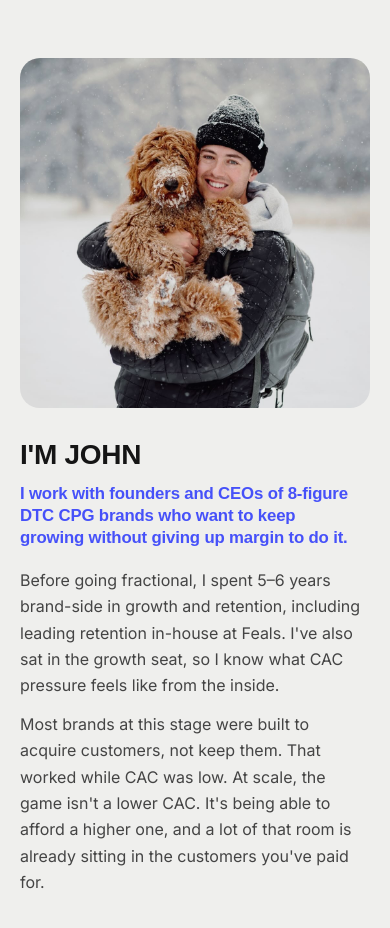
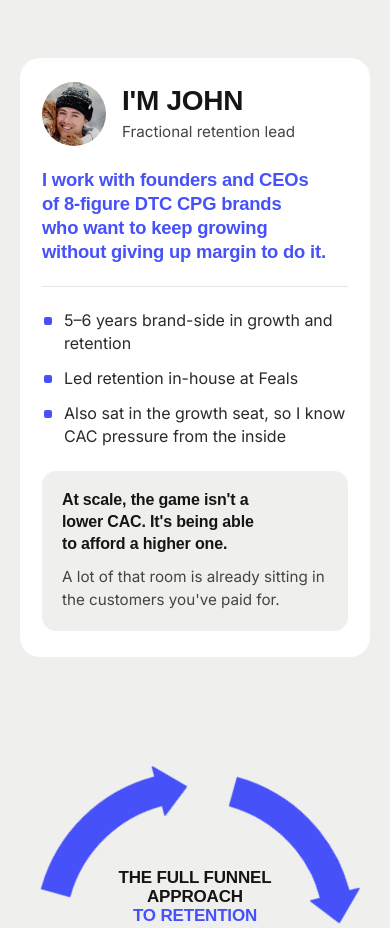
Before and after one commit to bds18b/john-portfolio, an Astro site: page / in a window 390 px wide. Shown: the part 1760-2688 px from the top of the page. Built offline with nearby package versions, Linux system fonts and the light colour scheme; Astro itself is replaced by a stand-in of ours; a web font is replaced by a local one.

Commit message:
About on phones: profile card with avatar, short points and key insight

```diff
--- a/src/components/About.astro
+++ b/src/components/About.astro
@@ -1,9 +1,20 @@
 ---
 import { Image } from "astro:assets";
 import portrait from "../assets/john-with-dog.jpg";
+// A square crop of John's face from the same photo (460, 120 to 840, 500
+// in the 1080px original), for the round avatar on phones and tablets.
+import avatar from "../assets/john-avatar.jpg";
 
 // Background and approach are taken from John's LinkedIn About section.
 // Name and LinkedIn: linkedin.com/in/john-narducci-b30540185
+//
+// Wide screens (900px+): the photo fills the left half, the words the
+// right. Phones and tablets: a white profile card instead, read top to
+// bottom as who he is (round photo, name, role), what he does for you (the
+// blue line), then his background under a thin rule, cut down to three
+// short points and the key insight (.about-short) instead of the two
+// paragraphs. Each layout hides the other's photo and text; a hidden photo
+// isn't downloaded (both load lazily).
 ---
 
 <section id="about" class="about">
@@ -11,30 +22,64 @@ import portrait from "../assets/john-with-dog.jpg";
         <Image
             src={portrait}
             alt="John Narducci in the snow, holding his dog"
-            widths={[400, 600, 800, 1080]}
-            sizes="(min-width: 1440px) 624px, (min-width: 900px) calc(50vw - 75px), min(calc(100vw - 40px), 480px)"
+            widths={[600, 800, 1080]}
+            sizes="(min-width: 1440px) 624px, calc(50vw - 75px)"
             quality={90}
             class="about-photo"
         />
         <div class="about-copy">
-            <h2 class="about-title">I'm John</h2>
+            <div class="about-id">
+                <Image
+                    src={avatar}
+                    alt="John Narducci"
+                    widths={[128, 192]}
+                    sizes="64px"
+                    quality={90}
+                    class="about-avatar"
+                />
+                <div>
+                    <h2 class="about-title">I'm John</h2>
+                    <p class="about-role">Fractional retention lead</p>
+                </div>
+            </div>
             <p class="about-lead">
                 I work with founders and CEOs of <span class="nowrap">8-figure</span> DTC CPG brands who
                 want to keep growing without giving up margin to do it.
             </p>
-            <p class="about-text">
-                Before going fractional, I spent 5–6 years brand-side in growth
-                and retention, including leading retention in-house at Feals.
-                I've also sat in the growth seat, so I know what CAC pressure
-                feels like from the inside.
-            </p>
-            <p class="about-text">
-                Most brands at this stage were built to acquire customers, not
-                keep them. That worked while CAC was low. At scale, the game
-                isn't a lower CAC. It's being able to afford a higher one, and a
-                lot of that room is already sitting in the customers you've paid
-                for.
-            </p>
+            <div class="about-story">
+                <p class="about-text">
+                    Before going fractional, I spent 5–6 years brand-side in
+                    growth and retention, including leading retention
+                    in-house at Feals. I've also sat in the growth seat, so I
+                    know what CAC pressure feels like from the inside.
+                </p>
+                <p class="about-text">
+                    Most brands at this stage were built to acquire customers,
+                    not keep them. That worked while CAC was low. At scale, the
+                    game isn't a lower CAC. It's being able to afford a higher
+                    one, and a lot of that room is already sitting in the
+                    customers you've paid for.
+                </p>
+            </div>
+            <!-- Phones and tablets: the same background, shorter and easier
+                 to scan (the two paragraphs above are hidden there). -->
+            <div class="about-short">
+                <ul class="about-points" role="list">
+                    <li>5–6 years brand-side in growth and retention</li>
+                    <li>Led retention in-house at Feals</li>
+                    <li>Also sat in the growth seat, so I know CAC pressure from the inside</li>
+                </ul>
+                <div class="about-insight">
+                    <p class="insight-main">
+                        At scale, the game isn't a lower CAC. It's being able to
+                        afford a higher one.
+                    </p>
+                    <p class="insight-sub">
+                        A lot of that room is already sitting in the customers
+                        you've paid for.
+                    </p>
+                </div>
+            </div>
         </div>
     </div>
 </section>
@@ -43,30 +88,6 @@ import portrait from "../assets/john-with-dog.jpg";
     .about {
         padding: var(--section-space) 20px;
         background: #efefed;
-    }
-    /* Phones and tablets: the photo, then the words, left-aligned like the
-       other stacked sections (centred paragraphs are hard to read). */
-    .about-inner {
-        max-width: 1100px;
-        margin-inline: auto;
-        display: grid;
-        gap: 32px;
-        justify-items: start;
-        text-align: left;
-    }
-    /* Square, the photo's own shape, so nothing is cropped: full width on
-       phones (up to 480px), as wide as its column on wide screens. */
-    .about-inner :global(.about-photo) {
-        width: 100%;
-        max-width: 480px;
-        height: auto;
-        aspect-ratio: 1;
-        object-fit: cover;
-        object-position: 50% 50%;
-        border-radius: 20px;
-    }
-    .about-copy {
-        max-width: 36rem;
     }
     /* Keeps "8-figure" from breaking after the hyphen. */
     .nowrap {
@@ -83,17 +104,14 @@ import portrait from "../assets/john-with-dog.jpg";
         color: #151515;
     }
     .about-lead {
-        margin: 14px 0 0;
         font-family: "Unbounded", sans-serif;
         font-weight: 600;
-        font-size: clamp(1.05rem, 1.6vw, 1.35rem);
-        line-height: 1.3;
         letter-spacing: -0.01em;
         color: var(--color-accent);
         text-wrap: balance;
     }
     .about-text {
-        margin: 18px 0 0;
+        margin: 0;
         font-family: "Inter", sans-serif;
         font-size: 1rem;
         line-height: 1.65;
@@ -103,31 +121,150 @@ import portrait from "../assets/john-with-dog.jpg";
         margin-top: 12px;
     }
 
-    /* Wide screens: two equal halves across the full page width, like the
-       comparison: the photo fills the left half (square, the photo's own
-       shape, so nothing is cropped) and the words fill the right. The
-       testimonials below use the same halves and gap, so the words here start
-       on the same line as the quotes there. */
+    /* ---- Phones and tablets: a profile card ---------------------------- */
+    @media (max-width: 899px) {
+        .about-inner {
+            display: grid;
+            justify-items: center;
+        }
+        .about-inner :global(.about-photo) {
+            display: none;
+        }
+        /* White, no border, 20px corners, like the case study and approach
+           cards. */
+        .about-copy {
+            width: 100%;
+            max-width: 36rem;
+            padding: 24px 22px 26px;
+            border-radius: 20px;
+            background: #fff;
+        }
+        .about-id {
+            display: flex;
+            align-items: center;
+            gap: 16px;
+        }
+        .about-id :global(.about-avatar) {
+            flex: none;
+            width: 64px;
+            height: 64px;
+            border-radius: 50%;
+            object-fit: cover;
+        }
+        .about-role {
+            margin: 6px 0 0;
+            font-family: "Inter", sans-serif;
+            font-size: 0.95rem;
+            line-height: 1.3;
+            color: #444;
+        }
+        .about-lead {
+            margin: 22px 0 0;
+            font-size: clamp(1.15rem, 4.6vw, 1.35rem);
+            line-height: 1.3;
+        }
+        .about-story {
+            display: none;
+        }
+        .about-short {
+            margin-top: 22px;
+            padding-top: 22px;
+            border-top: 1px solid rgb(21 21 21 / 0.1);
+        }
+        /* Three short points, each with a small blue square. */
+        .about-points {
+            margin: 0;
+            padding: 0;
+            list-style: none;
+            display: grid;
+            gap: 12px;
+        }
+        .about-points li {
+            position: relative;
+            padding-left: 22px;
+            font-family: "Inter", sans-serif;
+            font-size: 1rem;
+            line-height: 1.45;
+            color: #2a2a2a;
+        }
+        .about-points li::before {
+            content: "";
+            position: absolute;
+            left: 2px;
+            top: 0.5em;
+            width: 8px;
+            height: 8px;
+            border-radius: 2px;
+            background: var(--color-accent);
+        }
+        /* The key insight, set in the display face on a grey panel inside
+           the card, with its follow-up line smaller under it. */
+        .about-insight {
+            margin-top: 22px;
+            padding: 18px 20px 20px;
+            border-radius: 14px;
+            background: #efefed;
+        }
+        .insight-main {
+            margin: 0;
+            font-family: "Unbounded", sans-serif;
+            font-weight: 600;
+            font-size: 1rem;
+            line-height: 1.4;
+            letter-spacing: -0.01em;
+            color: #151515;
+            text-wrap: balance;
+        }
+        .insight-sub {
+            margin: 10px 0 0;
+            font-family: "Inter", sans-serif;
+            font-size: 0.95rem;
+            line-height: 1.5;
+            color: #444;
+        }
+    }
+
+    /* ---- Wide screens: two equal halves across the full page width -----
+       Like the comparison: the photo fills the left half (square, the
+       photo's own shape, so nothing is cropped) and the words fill the
+       right. The testimonials below use the same halves and gap, so the
+       words here start on the same line as the quotes there. */
     @media (min-width: 900px) {
         .about {
             padding-inline: 48px;
         }
         .about-inner {
             max-width: 1344px;
+            margin-inline: auto;
+            display: grid;
             grid-template-columns: minmax(0, 1fr) minmax(0, 1fr);
             gap: clamp(48px, 6vw, 96px);
             align-items: center;
-            justify-items: stretch;
-            text-align: left;
         }
         .about-inner :global(.about-photo) {
-            max-width: none;
+            width: 100%;
+            height: auto;
+            aspect-ratio: 1;
+            object-fit: cover;
+            border-radius: 20px;
         }
         .about-copy {
             max-width: 40rem;
         }
+        .about-id :global(.about-avatar),
+        .about-role {
+            display: none;
+        }
         .about-lead {
+            margin: 14px 0 0;
             font-size: clamp(1.15rem, 1.75vw, 1.5rem);
+            line-height: 1.3;
+        }
+        .about-story {
+            margin-top: 18px;
+        }
+        .about-short {
+            display: none;
         }
     }
 </style>
```
Also changed, not shown: src/assets/john-avatar.jpg (added).
